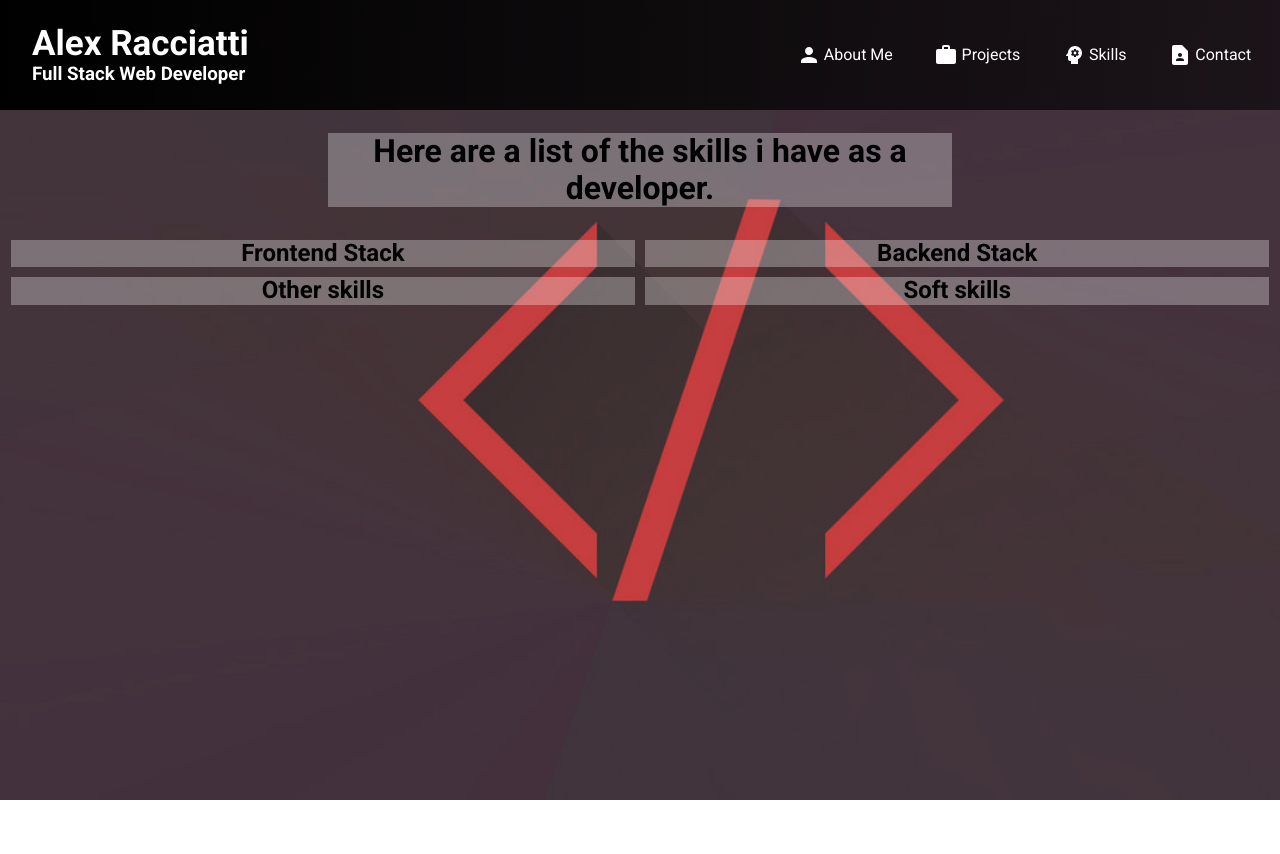
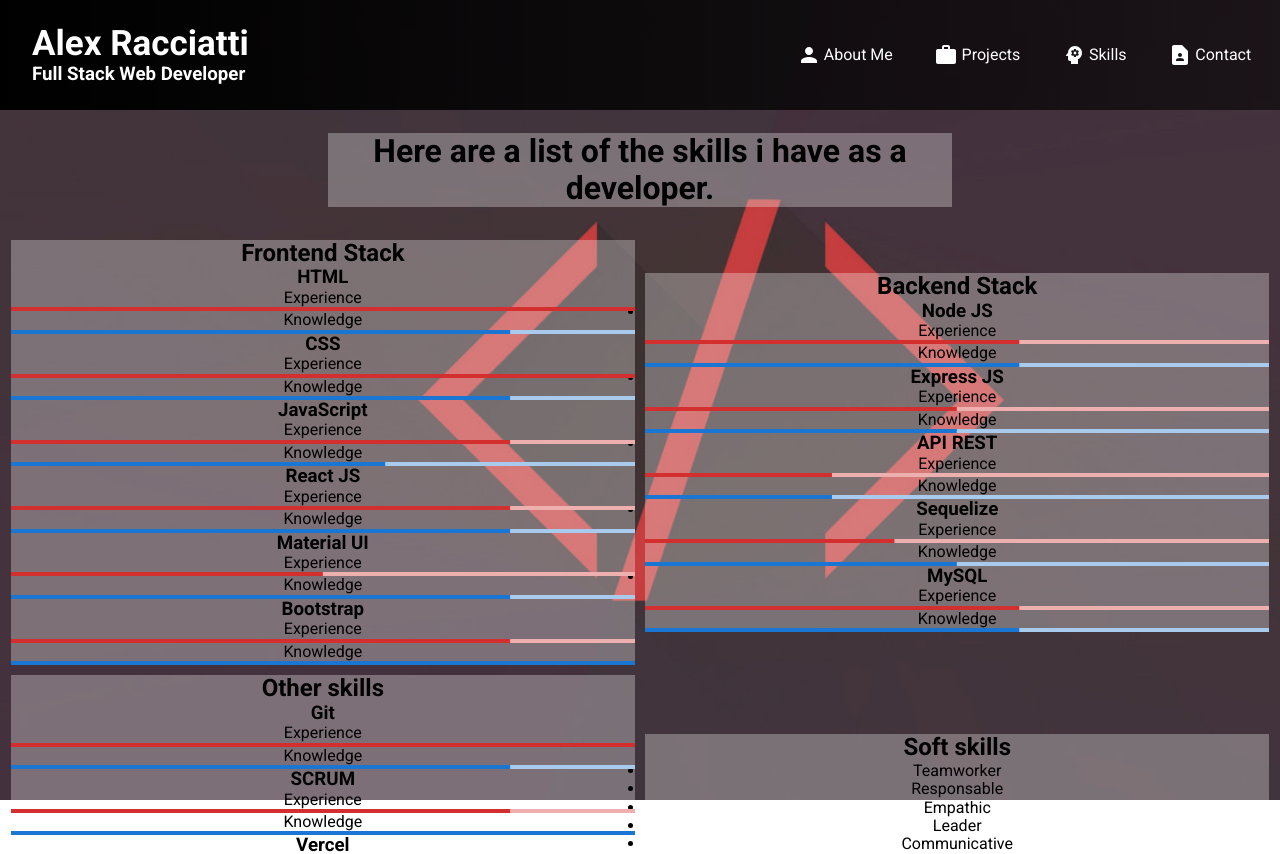
Before and after one commit to AlexRacciatti/Portfolio, a React (Create React App) app in the folder frontend/: page /skills in a window 1280 px wide. Shown: the top 854 px of the page. Before the commit the page ends 800 px from the top, so only its background shows below. Built offline with nearby package versions, Linux system fonts and the light colour scheme.

Commit message:
Add: Finished HTML structure and logic for skills component
Now the component uses SkillDiv component to render every item on the map function in skills component for each skillList item

```diff
--- a/frontend/src/components/Skills/SkillDiv.js
+++ b/frontend/src/components/Skills/SkillDiv.js
@@ -1,10 +1,34 @@
-import React from 'react'
+import { useState, useEffect } from 'react'
+
+import { LinearProgress } from '@mui/material';
+
+const SkillDiv = (props) => {
+
+  const [expLevel, setExpLevel] = useState(0);
 
 
+  useEffect(()=>{
+    const experience = props.experience;
+    setInterval(()=>{
+      setExpLevel((newELevel) => newELevel < experience ? newELevel + 5 : experience)
+    }, 100);
+  }, []);
 
-const SkillDiv = () => {
+  const [knwgLevel, setKnwgLevel] = useState(0);
+
+  useEffect(()=>{
+    const knowledge = props.knowledge;
+    setInterval(()=>{
+      setKnwgLevel((newKLevel) => newKLevel < knowledge ? newKLevel + 5 : knowledge)
+    }, 100);
+  }, []);
+
   return (
-    <div>SkillDiv</div>
+    <div>
+      <h3>{props.name}</h3>
+      <p>Experience <LinearProgress variant='determinate' value={expLevel} color= 'error' /></p>
+      <p>Knowledge <LinearProgress variant='determinate' value={knwgLevel} /></p>
+    </div>
   )
 }
 
--- a/frontend/src/components/Skills/SkillList.js
+++ b/frontend/src/components/Skills/SkillList.js
@@ -1,33 +1,33 @@
 export const frontSkills = [
     {
         name: 'HTML',
-        experience: 5,
-        knowledge: 4
+        experience: 100,
+        knowledge: 80
     },
     {
         name: 'CSS',
-        experience: 5,
-        knowledge: 4
+        experience: 100,
+        knowledge: 80
     },
     {
         name: 'JavaScript',
-        experience: 4,
-        knowledge: 3
+        experience: 80,
+        knowledge: 60
     },
     {
         name: 'React JS',
-        experience: 4,
-        knowledge: 4
+        experience: 80,
+        knowledge: 80
     },
     {
         name: 'Material UI',
-        experience: 2,
-        knowledge: 4
+        experience: 50,
+        knowledge: 80
     },
     {
         name: 'Bootstrap',
-        experience: 4,
-        knowledge: 5
+        experience: 80,
+        knowledge: 100
     }
 ];
 
@@ -35,29 +35,28 @@
 export const backSkills = [
     {
         name: 'Node JS',
-        experience: 3,
-        knowledge: 3
+        experience: 60,
+        knowledge: 60
     },
     {
         name: 'Express JS',
-        experience: 3,
-        knowledge: 2
+        experience: 50,
+        knowledge: 50
     },
     {
         name: 'API REST',
-        experienceCreating: 2,
-        experienceUsing: 3,
-        knowledge: 2
+        experience: 30,
+        knowledge: 30
     },
     {
         name: 'Sequelize',
-        experience: 2,
-        knowledge: 3
+        experience: 40,
+        knowledge: 50
     },
     {
         name: 'MySQL',
-        experience: 4,
-        knowledge: 3,
+        experience: 60,
+        knowledge: 60,
     }
 ];
 
@@ -65,23 +64,23 @@
 export const otherSkills = [
     {
         name: 'Git',
-        experience: 5,
-        knowledge: 4
+        experience: 100,
+        knowledge: 80
     },
     {
         name: 'SCRUM',
-        experience: 4,
-        knowledge: 5
+        experience: 80,
+        knowledge: 100
     },
     {
         name: 'Vercel',
-        experience: 4,
-        knowledge: 4
+        experience: 80,
+        knowledge: 80
     },
     {
         name: 'Heroku',
-        experience: 5,
-        knowledge: 4
+        experience: 100,
+        knowledge: 80
     }
 ];
 
--- a/frontend/src/components/Skills/Skills.js
+++ b/frontend/src/components/Skills/Skills.js
@@ -1,5 +1,8 @@
 import React from 'react';
+
 import Header from '../Home/Header/Header';
+import SkillDiv from './SkillDiv';
+
 import './Skills.css'
 import { frontSkills, backSkills, otherSkills, softSkills } from './SkillList';
 
@@ -12,15 +15,51 @@
           <h1 className='item-1'>Here are a list of the skills i have as a developer.</h1>
           <section className='item-2'>
             <h2>Frontend Stack</h2>
+            <ul>
+              {frontSkills.map((item, index) => {
+                return(
+                  <li key={index}>
+                    <SkillDiv name={item.name} experience={item.experience} knowledge={item.knowledge}/>
+                  </li>
+                )
+              })}
+            </ul>
           </section>
           <section className='item-3'>
             <h2>Backend Stack</h2>
+            <ul>
+              {backSkills.map((item, index) => {
+                return(
+                  <li key={index}>
+                    <SkillDiv name={item.name} experience={item.experience} knowledge={item.knowledge}/>
+                  </li>
+                )
+              })}
+            </ul>
           </section>
           <section className='item-4'>
             <h2>Other skills</h2>
+            <ul>
+              {otherSkills.map((item, index) => {
+                return(
+                  <li key={index}>
+                    <SkillDiv name={item.name} experience={item.experience} knowledge={item.knowledge}/>
+                  </li>
+                )
+              })}
+            </ul>
           </section>
           <section className='item-5'>
             <h2>Soft skills</h2>
+            <ul>
+              {softSkills.map((item, index) => {
+                return(
+                  <li key={index}>
+                    <p>{item}</p>
+                  </li>
+                )
+              })}
+            </ul>
           </section>
         </main>
     </div>
```
